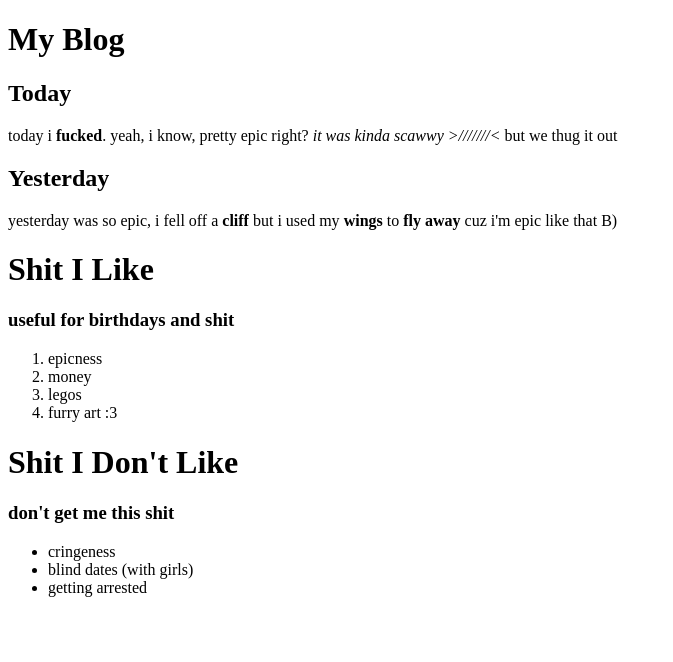
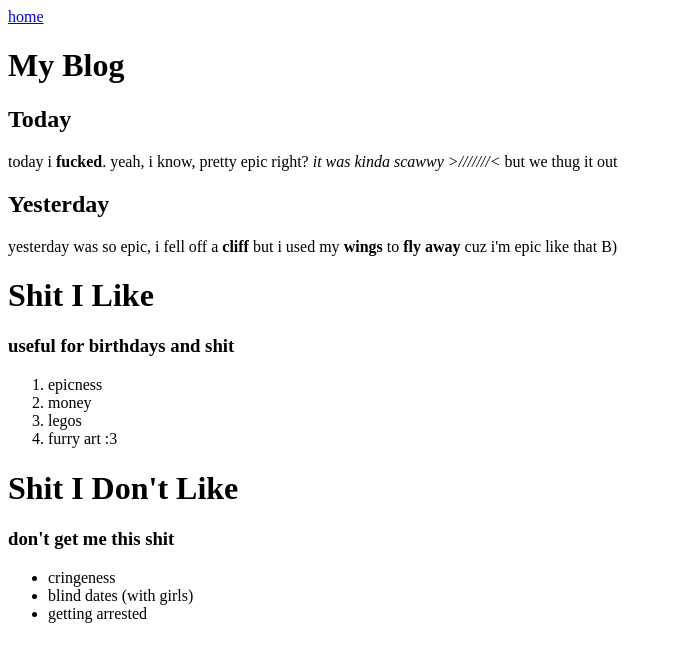
Before and after one commit to chrisbeltr/odin-learning, a plain HTML site: page lessons/boilerplate-headers-and-lists/index.html in a window 1280 px wide. Shown: the whole page, without its empty margins (0-673 px from the left). Drawn offline with Linux system fonts and the light colour scheme.

Commit message:
added home headers

```diff
--- a/lessons/boilerplate-headers-and-lists/index.html
+++ b/lessons/boilerplate-headers-and-lists/index.html
@@ -8,6 +8,9 @@
 </head>
 
 <body>
+    <header>
+        <a href="../../index.html">home</a>
+    </header>
     <h1>My Blog</h1>
     <h2>Today</h2>
     <p>today i <strong>fucked</strong>. yeah, i know, pretty epic right? <em>it was kinda scawwy >///////< </em> but we
```
Also changed, not shown: lessons/links-and-images/index.html (+3 -0 lines).
